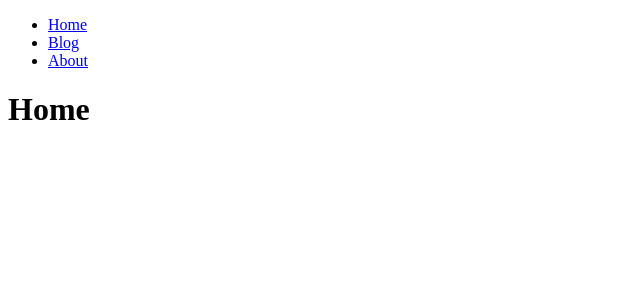
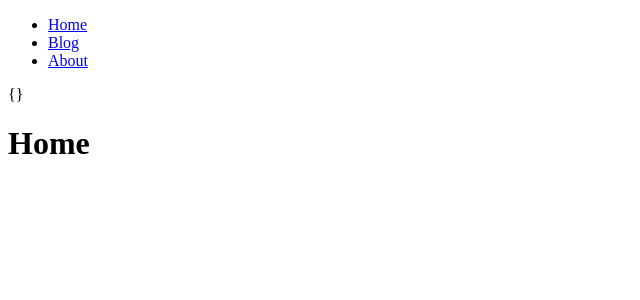
Before and after one commit to mengdu/vite-react-ssr, a React (Vite) app: page / in a window 1280 px wide. Shown: the top 300 px of the page, without its empty margins (0-640 px from the left). Built offline with nearby package versions, Linux system fonts and the light colour scheme.

Commit message:
fix: 增加SSRProvider

```diff
--- a/src/App.jsx
+++ b/src/App.jsx
@@ -1,6 +1,7 @@
 import { Link, Route, Switch } from 'react-router-dom'
 import { renderRoutes } from 'react-router-config'
 import router from './router'
+import { SSRConsumer } from './context'
 
 // Auto generates routes from files under ./pages
 // https://vitejs.dev/guide/features.html#glob-import
@@ -15,9 +16,13 @@ import router from './router'
 //   }
 // })
 
-export function App (props) {
-  console.log("app:", props)
+export function App(props) {
     const routes = router.routes
+    return (
+        <>
+            <SSRConsumer>
+                {(data) => {
+                    console.log(data)
                     return (
                         <>
                             <nav>
@@ -27,7 +32,12 @@ export function App (props) {
                                     <li><Link to="/about">About</Link></li>
                                 </ul>
                             </nav>
-      {renderRoutes(routes, { data: [1] })}
+                            <p>{JSON.stringify(data)}</p>
+                            {renderRoutes(routes, { data: data })}
+                        </>
+                    )
+                }}
+            </SSRConsumer>
         </>
     )
 }
--- /dev/null
+++ b/src/context.js
@@ -0,0 +1,6 @@
+import { createContext } from 'react'
+
+const { Provider, Consumer } = createContext({})
+
+export const SSRProvider = Provider
+export const SSRConsumer = Consumer
--- a/src/entry-client.jsx
+++ b/src/entry-client.jsx
@@ -1,10 +1,13 @@
 import ReactDOM from 'react-dom'
 import { BrowserRouter } from 'react-router-dom'
 import { App } from './App'
+import { SSRProvider } from './context'
 
 ReactDOM.hydrate(
-  <BrowserRouter>
-    <App></App>
-  </BrowserRouter>,
+  <SSRProvider value={{}}>
+    <BrowserRouter>
+      <App></App>
+    </BrowserRouter>
+  </SSRProvider>,
   document.getElementById('app')
 )
```
Also changed, not shown: src/entry-server.jsx (+6 -3 lines), 1 other file (tests, documents, lock files or other folders). Lines whose indentation alone changed are shown as unchanged.
